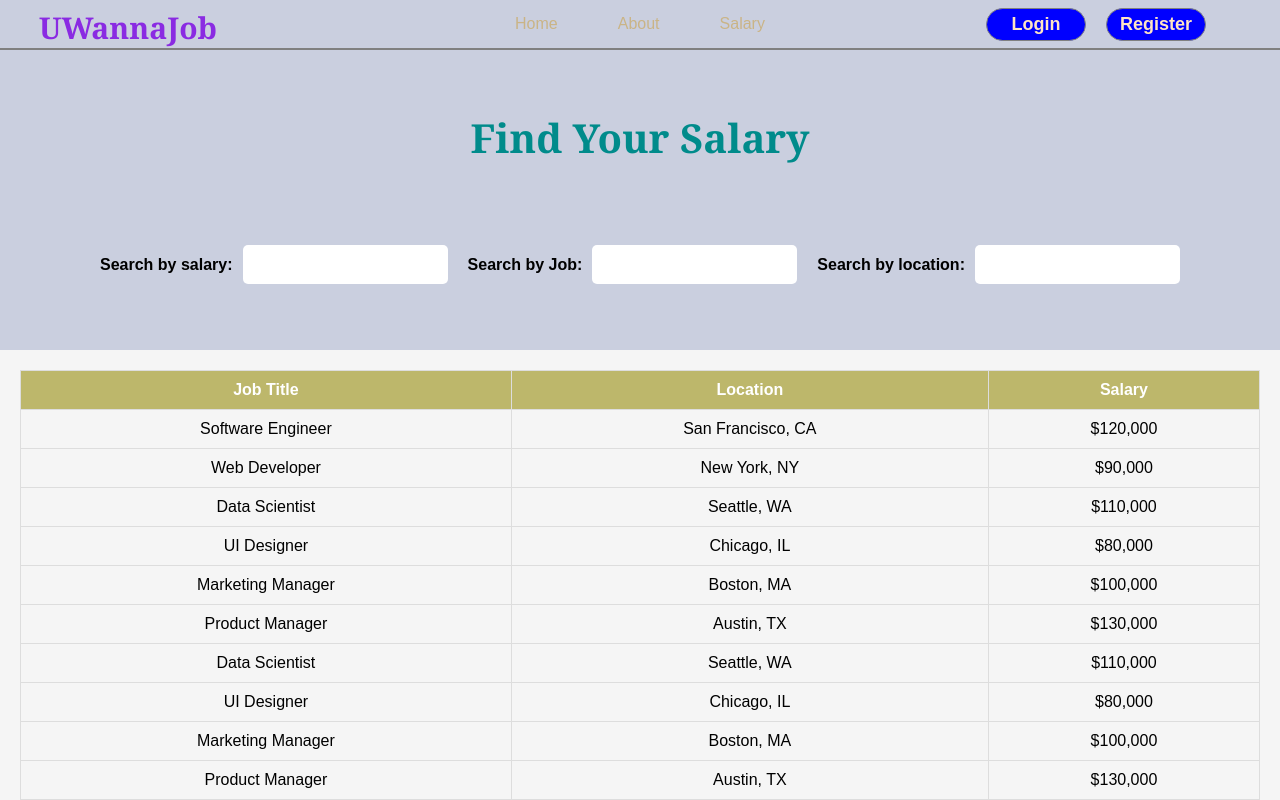
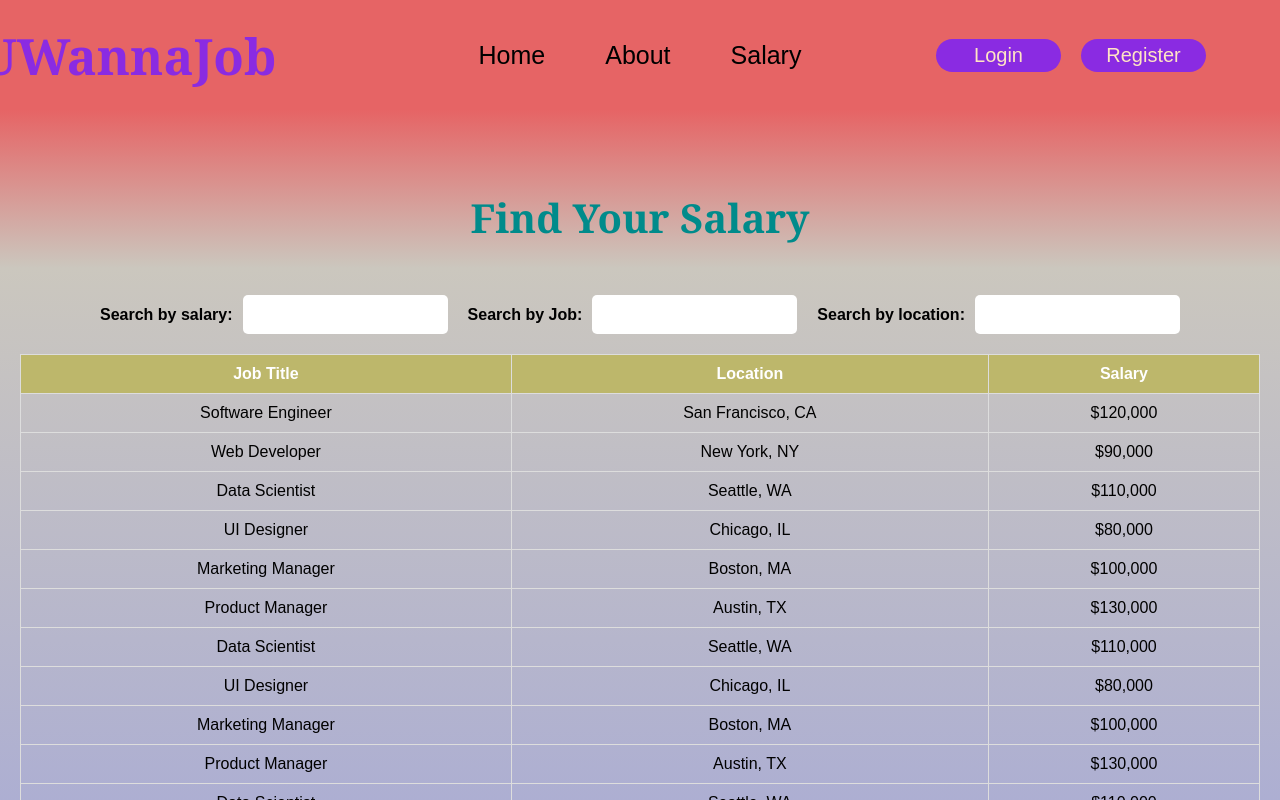
Before and after one commit to oguzcoll/JobBoardSite, a React (Create React App) app in the folder client/: page /salary in a window 1280 px wide. Shown: the top 800 px of the page. Built offline with nearby package versions, Linux system fonts and the light colour scheme.

Commit message:
dsfcdsfsd

```diff
--- a/client/src/components/Job/job.css
+++ b/client/src/components/Job/job.css
@@ -2,7 +2,7 @@
     width: calc(33.33% - 10px);
     margin-bottom: 20px;
     box-sizing: border-box;
-    border: 2px solid  rgb(22, 191, 233);
+
     border-radius: 30px;
     display: flex;
     flex-direction: column;
@@ -10,8 +10,8 @@
     justify-content: center;
     padding: 20px;
     text-align: center;
-    background-color: rgb(170, 211, 211);
-    box-shadow: 0in;
+    background: rgb(255,195,113);
+    background: radial-gradient(circle, rgba(255,195,113,1) 0%, rgba(145,152,229,0.01) 100%);
   }
 
   .mainJob > * {
@@ -20,6 +20,7 @@
     overflow: auto;
     text-overflow: ellipsis;
     white-space: nowrap;
+
   }
   .name{
     font-size: 25px;
@@ -35,6 +36,6 @@
  font-family: Arial, Helvetica, sans-serif;
   }
   .detailBtn{
-    background-color: blue;
+    background-color: blueviolet;
     border-radius: 20px;
   }
--- a/client/src/components/jobLists/jobLists.css
+++ b/client/src/components/jobLists/jobLists.css
@@ -8,4 +8,6 @@
     box-sizing: border-box;
     overflow: auto;
     height: 100%;
+    border-bottom: 3px;
+
   }
--- a/client/src/components/navbar/navbar.css
+++ b/client/src/components/navbar/navbar.css
@@ -1,10 +1,13 @@
 .navbar {
-  border-bottom: 2px solid gray;
-  height: 50px;
+
+
+  height: 110px;
   position: relative;
+  background: linear-gradient(#e66465, #e66465);
 }
 
 .container {
+  width: 100%;
   display: flex;
   justify-content: space-between;
   align-items: center;
@@ -12,16 +15,23 @@
 }
 
 .middle {
+
+  max-width: 20%;
   display: flex;
   align-items: center;
   justify-content: center; /* Center child elements horizontally */
   height: 100%; /* Set height to 100% to center the child elements vertically */
+  font-size: 25px;
 
 }
 
 .middle span {
+  pointer-events: painted;
+
+
+
   margin: 0 30px; /* Add margin to the left and right of the spans */
-
+color: black;
 }
 
 .right {
@@ -34,23 +44,24 @@
 
 .right button {
   margin: 10px 10px; /* Add margin to the left and right of the buttons */
-  font-size: 18px;
+  font-size: 20px;
   border-radius: 20px;
   padding: 5px;
-  background-color: blue;
+  border-bottom: 0cap;
+    background-color: blueviolet;
   color: bisque;
-  border: 1px solid gray;
-  width: 100px;
+  width: 125px;
+
   cursor: pointer;
   justify-content: center;
 }
 
 .text {
   position: absolute;
-  top: 15%;
+  top: 20%;
   left: 10%;
   transform: translateX(-50%); /* Center the text horizontally */
-  font-size: 30px;
+  font-size: 50px;
   color: blueviolet;
   font-weight: 700;
   font-family: Georgia, 'Times New Roman', Times, serif;
--- a/client/src/components/search/search.css
+++ b/client/src/components/search/search.css
@@ -10,7 +10,8 @@
   align-items: center;
   justify-content: center;
   flex-wrap: wrap;
-  margin-top: 30px;
+  margin-top: 30px ;
+
 }
 
 input {
--- a/client/src/pages/aboutPage/aboutPage.css
+++ b/client/src/pages/aboutPage/aboutPage.css
@@ -3,13 +3,16 @@
     margin: 0;
     font-family: 'Josefin Sans', sans-serif;
     box-sizing: border-box;
+
 }
 
 .about {
     width: 100%;
     height: 930px;
     padding-top: 300px;
-    background-color: #191919;
+
+    background: rgb(230,100,101);
+background: linear-gradient(180deg, rgba(230,100,101,1) 30%, rgba(26,9,9,1) 50%, rgba(100,215,230,1) 82%);
 }
 
 .about img {
@@ -51,6 +54,7 @@ span {
 }
 
 .about-text p {
+
     color: #dfd7c7;
     letter-spacing: 1px;
     line-height: 28px;
@@ -58,7 +62,8 @@ span {
     margin-bottom: 45px;
 }
 
-button {
+buttonn {
+    margin: 10px 150px;
     background: #cab486;
     color: #fff;
     text-decoration: none;
--- a/client/src/pages/aboutPage/aboutPage.jsx
+++ b/client/src/pages/aboutPage/aboutPage.jsx
@@ -4,7 +4,7 @@ import logo from "../../assets/logo.png";
 
 function AboutPage() {
   return (
-    <body>
+    <body className="">
       <div className="about">
         <div className="main">
           <img src={logo} alt="UWannaJob Logo" />
@@ -19,7 +19,7 @@ function AboutPage() {
               unemployment problem of young people and all people who are
               looking for a job.
             </p>
-            <button type="button">Get Contact Us</button>
+            <button type="buttonn">Get Contact Us</button>
           </div>
         </div>
       </div>
--- a/client/src/pages/employeeLogin/employeeLogin.css
+++ b/client/src/pages/employeeLogin/employeeLogin.css
@@ -12,6 +12,8 @@ body {
 
 
 .employeeLogin{
+  background: rgb(230,100,101);
+background: linear-gradient(180deg, rgba(230,100,101,1) 20%, rgba(26,9,9,1) 50%, rgba(100,215,230,1) 80%);
   height: 100vh;
   display: flex;
   justify-content: center;
--- a/client/src/pages/employeeRegister/employeeRegister.css
+++ b/client/src/pages/employeeRegister/employeeRegister.css
@@ -7,13 +7,15 @@
 
 .main{
 
-  width: 55%;
+ max-width:  55%;
  margin:  150px auto;
 }
 
 .employeeregister{
-  width: auto;
-
+  background: rgb(230,100,101);
+background: linear-gradient(180deg, rgba(230,100,101,1) 15%, rgba(26,9,9,1) 50%, rgba(100,215,230,1) 85%);
+  height: 100vh;
+  display: flex;
   justify-content: center;
   align-items: center;
   text-align: center;
@@ -23,17 +25,19 @@
   max-width: 978px;
   width: 100vw;
   display:flex;
-  border: 1px solid #e9ecef;
+
   border-radius: 5px;
   /* box-shadow: 1px 3px 10px #e9ecef; */
   background-color: white;
 }
+
 
 .register span{
   color: #adb5bd;
 }
 
 #form{
+
   max-width: 320px;
   width: 100vw;
   margin: 2em auto;
--- a/client/src/pages/home/home.css
+++ b/client/src/pages/home/home.css
@@ -1,6 +1,10 @@
 .home {
+  padding-top: 100px;
+
     display: flex;
     flex-direction: column;
     height: 100%;
     overflow: auto;
+    background: rgb(230,100,101);
+    background: linear-gradient(180deg, rgba(230,100,101,1) 0%, rgba(203,199,190,1) 10%, rgba(145,152,229,1) 39%);
   }
--- a/client/src/pages/salary/Salary.jsx
+++ b/client/src/pages/salary/Salary.jsx
@@ -45,7 +45,8 @@ function Salary() {
   });
 
   return (
-    <div>
+   <div className="list-container">
+    <div className="sal">
     <div className="salarycontainer">
       <h1>Find Your Salary</h1></div>
       <div className= "search">
@@ -61,7 +62,7 @@ function Salary() {
         <label htmlFor="location">Search by location:</label>
         <input type="text" id="location" value={searchLocation} onChange={(e) => setSearchLocation(e.target.value)} />
       </div>
-      <div className="list-container">
+
         <table>
           <thead>
             <tr>
@@ -82,6 +83,7 @@ function Salary() {
         </table>
       </div>
     </div>
+
   );
 
 }
--- a/client/src/pages/salary/salary.css
+++ b/client/src/pages/salary/salary.css
@@ -3,6 +3,8 @@
   justify-content: center;
   margin-top: 20px;
   margin-bottom: 30px;
+
+
 }
 
 h1{
@@ -14,11 +16,15 @@ h1{
 }
 
 .search{
-  position: absolute;
+
+
+
+
+  position: relative;
   display: flex;
   justify-content: center;
   align-items: center;
-  margin: 50px auto 0;
+  margin: 50px auto 20px;
   left: 0;
   right: 0;
   width: 100%;
@@ -46,18 +52,21 @@ h1{
 
 
 .list-container {
-  background-color: #f5f5f5;
+  background: rgb(230,100,101);
+background: linear-gradient(180deg, rgba(230,100,101,1) 0%, rgba(203,199,190,1) 12%, rgba(145,152,229,1) 90%);
   padding: 20px;
-  position: absolute;
+  position:relative;
   left: 0;
   right: 0;
   margin: 0 auto;
-  top: 350px;
+  top: 0px;
   width: 100%;
-  max-width: 1300px;
+
+
 }
 
 table {
+
   border-collapse: collapse;
   width: 100%;
   text-align: center;
@@ -78,7 +87,7 @@ td:first-child {
 }
 
 .job-box {
-  background-color: #fff;
+
   padding: 10px;
   border: 1px solid #ddd;
   border-radius: 5px;
```
